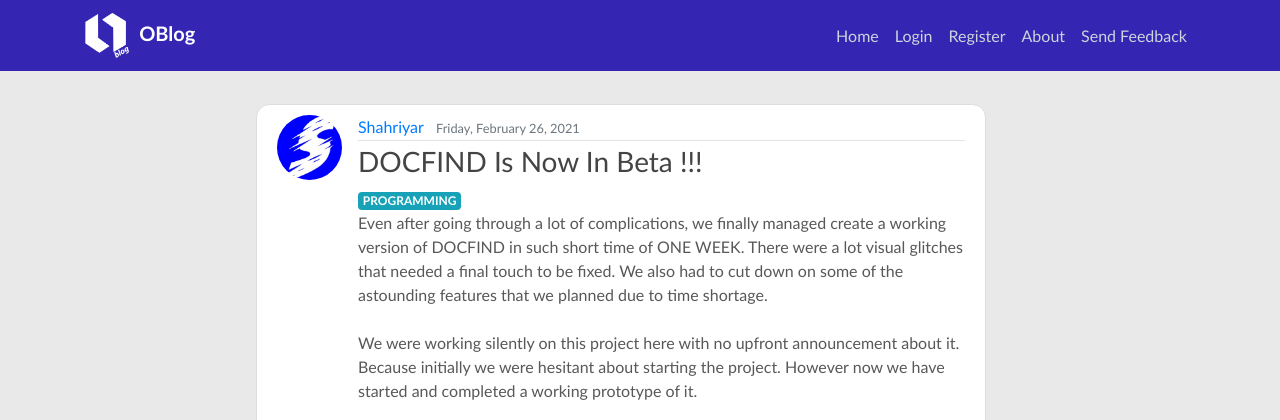
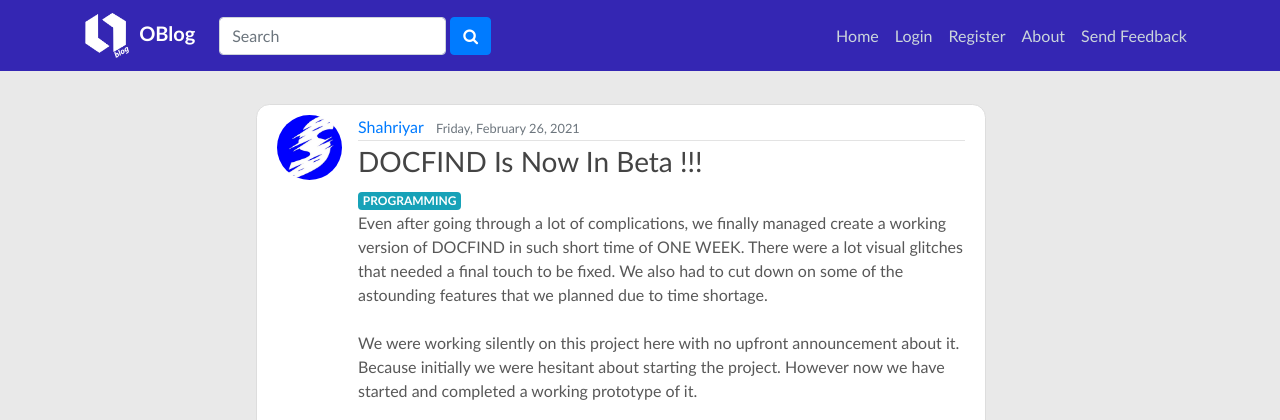
Before and after one commit to ShahriyarHussain/DevLog, a Django app: page / in a window 1280 px wide. Shown: the top 420 px of the page. Run offline with Django 3.2, Linux system fonts and the light colour scheme; data comes from the database, SQL or seed files in the repository; both versions use the stored data as it was after the commit; parts of the project's set-up code (start-up, migrations or seed data) failed here and were passed over; some libraries are stand-ins or nearby versions.

Commit message:
Add Search Bar

```diff
--- a/blog/templates/blog/base.html
+++ b/blog/templates/blog/base.html
@@ -28,6 +28,12 @@
               <img src="/static/default.png" alt="" width="45" height="45">
               <span class="pl-1" style="font-weight: bold;">OBlog</span>
             </a>
+            <form class="d-flex" action="{% url 'post-search' %}" method="get">
+              <input class="form-control me-2" name="q" type="search" placeholder="Search" aria-label="Search">
+              <button class="btn btn-primary ml-1">
+                <i class="fa fa-search" aria-hidden="true"></i>
+              </button>
+            </form>
             <button class="navbar-toggler" type="button"
             data-toggle="collapse" data-target="#navbarToggle"
             aria-controls="navbarToggle" aria-expanded="false" aria-label="Toggle navigation">
--- a/blog/templates/blog/home.html
+++ b/blog/templates/blog/home.html
@@ -1,6 +1,7 @@
 {% extends 'blog/base.html' %}
 {% block content %}
     <br>
+
     {% for post in posts %}
         <article class="media content-section" style="border-radius: 10pt;">
             <img class="rounded-circle article-img" src="{{ post.author.profile.image.url }}">
--- a/blog/urls.py
+++ b/blog/urls.py
@@ -1,7 +1,8 @@
 from django.urls import path
 from . import views
 from .views import (PostListView, PostDetailView, PostCreateView,
-                    PostUpdateView, PostDeleteView, UserPostListView
+                    PostUpdateView, PostDeleteView, UserPostListView,
+		    SearchListView
                     )
 
 
@@ -13,5 +14,6 @@ urlpatterns = [
     path('post/new/', PostCreateView.as_view(), name='post-create'),
     path('post/<int:pk>/update', PostUpdateView.as_view(), name='post-update'),
     path('post/<int:pk>/delete', PostDeleteView.as_view(), name='post-delete'),
+    path('search/', SearchListView.as_view(),  name='post-search'),
     path('about/', views.about, name='blog-about'),
 ]
--- a/blog/views.py
+++ b/blog/views.py
@@ -8,6 +8,7 @@ from django.views.generic import (ListView,
                                   )
 from django.views.generic.edit import FormMixin
 from django.contrib.auth.mixins import LoginRequiredMixin, UserPassesTestMixin
+from django.db.models import Q
 from .forms import CommentForm
 
 
@@ -37,6 +38,21 @@ class UserPostListView(ListView):
     def get_queryset(self):
         user = get_object_or_404(User, username=self.kwargs.get('username'))
         return Post.objects.filter(author=user).order_by('-date_posted')
+
+
+class SearchListView(ListView):
+    model = Post
+    template_name = 'blog/search_list.html'
+    ordering = ['-date_posted']
+    # paginate_by = 7 #Paginate not working, gives 500 server error
+
+    def get_queryset(self):
+        query = self.request.GET.get('q')
+        post_list = Post.objects.filter(Q(title__icontains=query) | Q(
+            content__icontains=query) | Q(author__username__icontains=query) | Q(
+            post_type__icontains=query) | Q(comments__content__icontains=query)).distinct()
+
+        return post_list
 
 
 class PostDetailView(FormMixin, DetailView):
```
Also changed, not shown: db.sqlite3.
